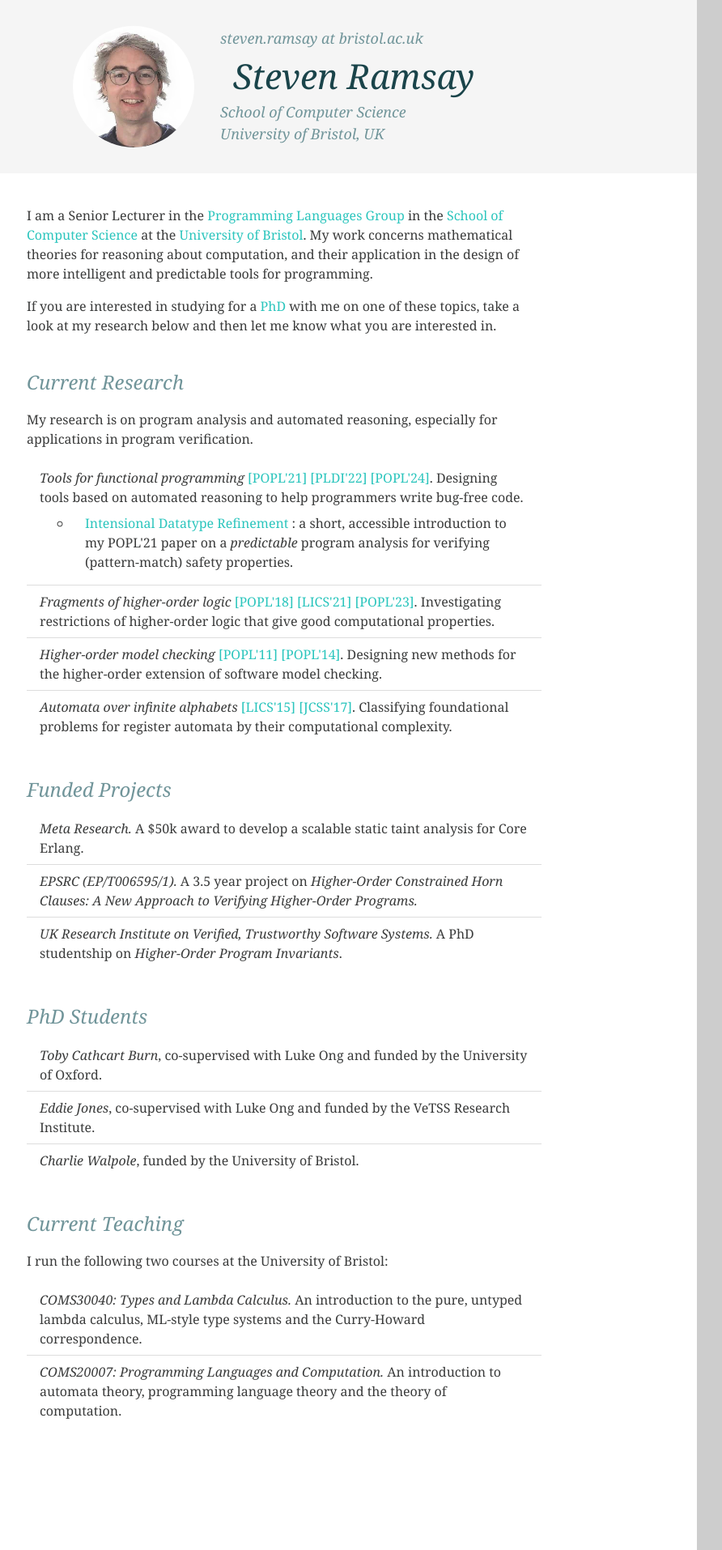
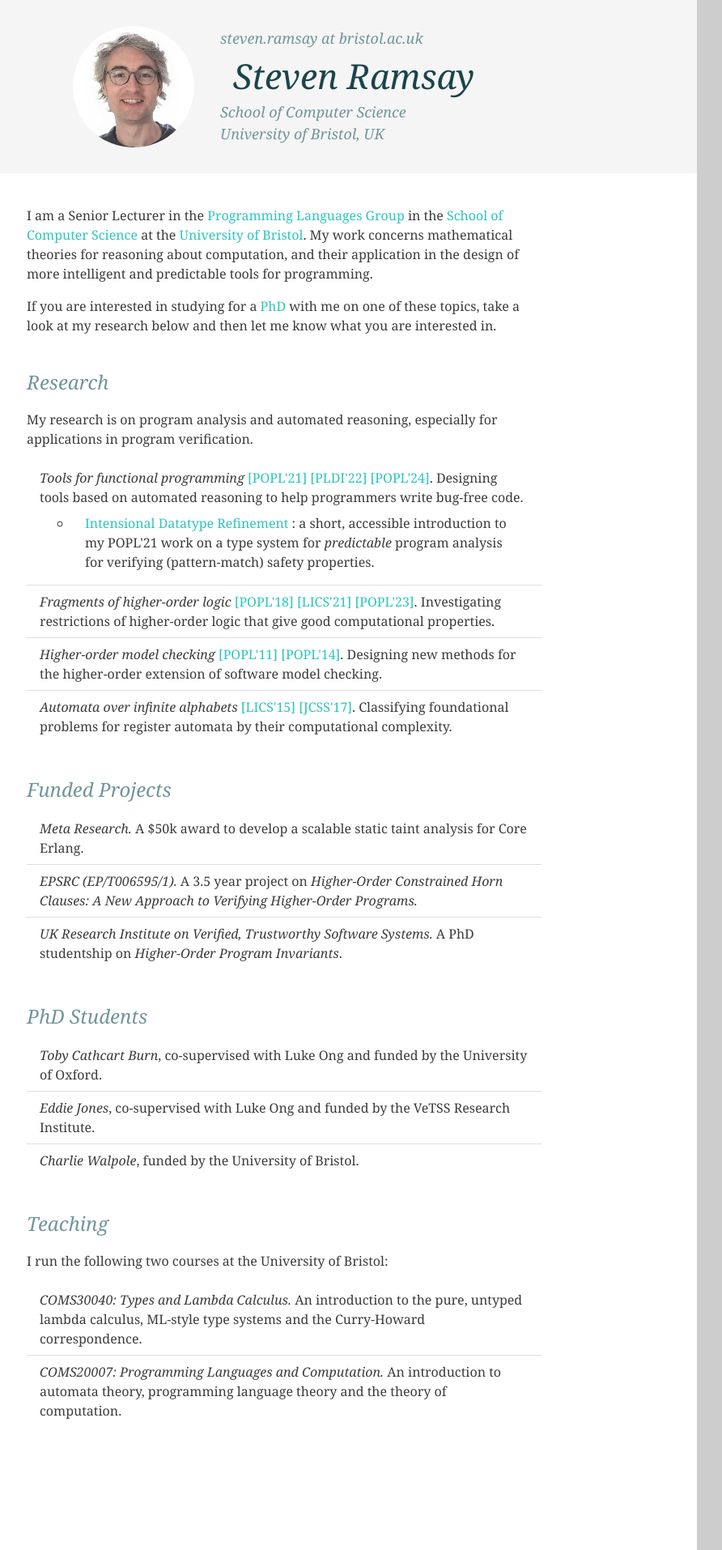
Before and after one commit to sjrsay/sjrsay.github.io, a Jekyll site: the page built from index.md, in a window 1280 px wide. Shown: the whole page at 81% size, without its empty margins (159-1051 px from the left). Built offline with Jekyll 4.4.1, drawn with Linux system fonts in a browser that asks for light colours; comment, search, counter and statistics services are not loaded.

Commit message:
minor tweaks

```diff
--- a/index.md
+++ b/index.md
@@ -8,7 +8,7 @@
 
 If you are interested in studying for a <a href="http://www.bristol.ac.uk/doctoral-college/" target="_blank">PhD</a> with me on one of these topics, take a look at my research below and then let me know what you are interested in.
 
-## Current Research
+## Research
 
 My research is on program analysis and automated reasoning, especially for applications in program verification.
 
@@ -17,7 +17,7 @@
       <i>Tools for functional programming</i> <a href="https://research-information.bris.ac.uk/files/265849562/3434336.pdf" target="_blank">[POPL'21]</a> <a href="papers/cycleq.pdf" target="_blank">[PLDI'22]</a> <a href="https://arxiv.org/abs/2307.06928" target="_blank">[POPL'24]</a>. Designing tools based on automated reasoning to help programmers write bug-free code.
       <br/>
       <ul>
-        <li><a href="popl21.html">Intensional Datatype Refinement</a> : a short,  accessible introduction to my POPL'21 paper on a <i>predictable</i> program analysis for verifying (pattern-match) safety properties.</li>
+        <li><a href="popl21.html">Intensional Datatype Refinement</a> : a short,  accessible introduction to my POPL'21 work on a type system for <i>predictable</i> program analysis for verifying (pattern-match) safety properties.</li>
       </ul>
     </li>
     <li><i>Fragments of higher-order logic</i> <a href="https://research-information.bris.ac.uk/files/142259264/popl18_p253.pdf" target="_blank">[POPL'18]</a> <a href="https://research-information.bris.ac.uk/files/271322251/main.pdf" target="_blank">[LICS'21]</a> <a href="papers/homsl.pdf" target="_blank">[POPL'23]</a>. Investigating restrictions of higher-order logic that give good computational properties.</li>
@@ -41,7 +41,7 @@
     <li><i>Charlie Walpole</i>, funded by the University of Bristol.</li>
   </ul>
 
-## Current Teaching
+## Teaching
 
 I run the following two courses at the University of Bristol:
 
```
